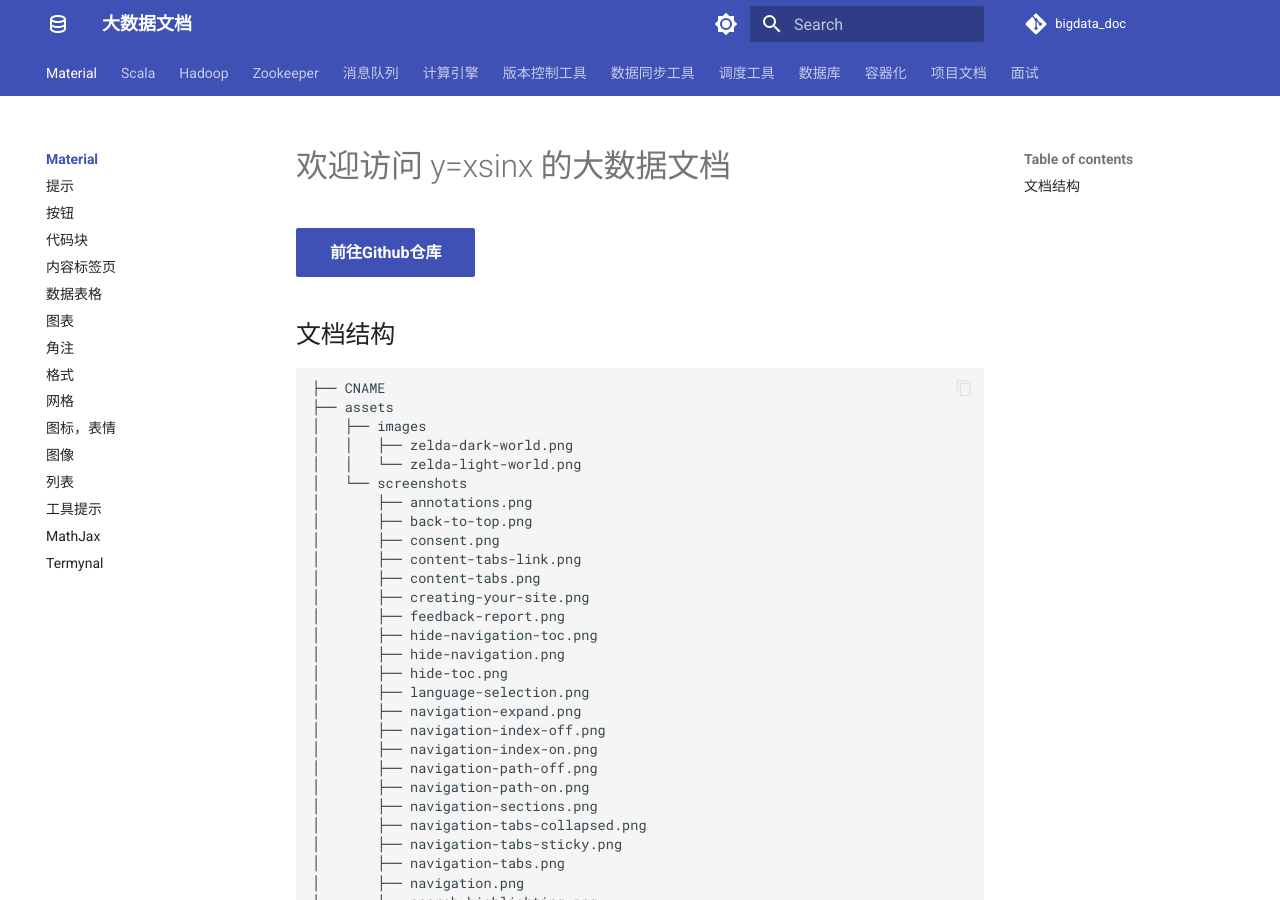
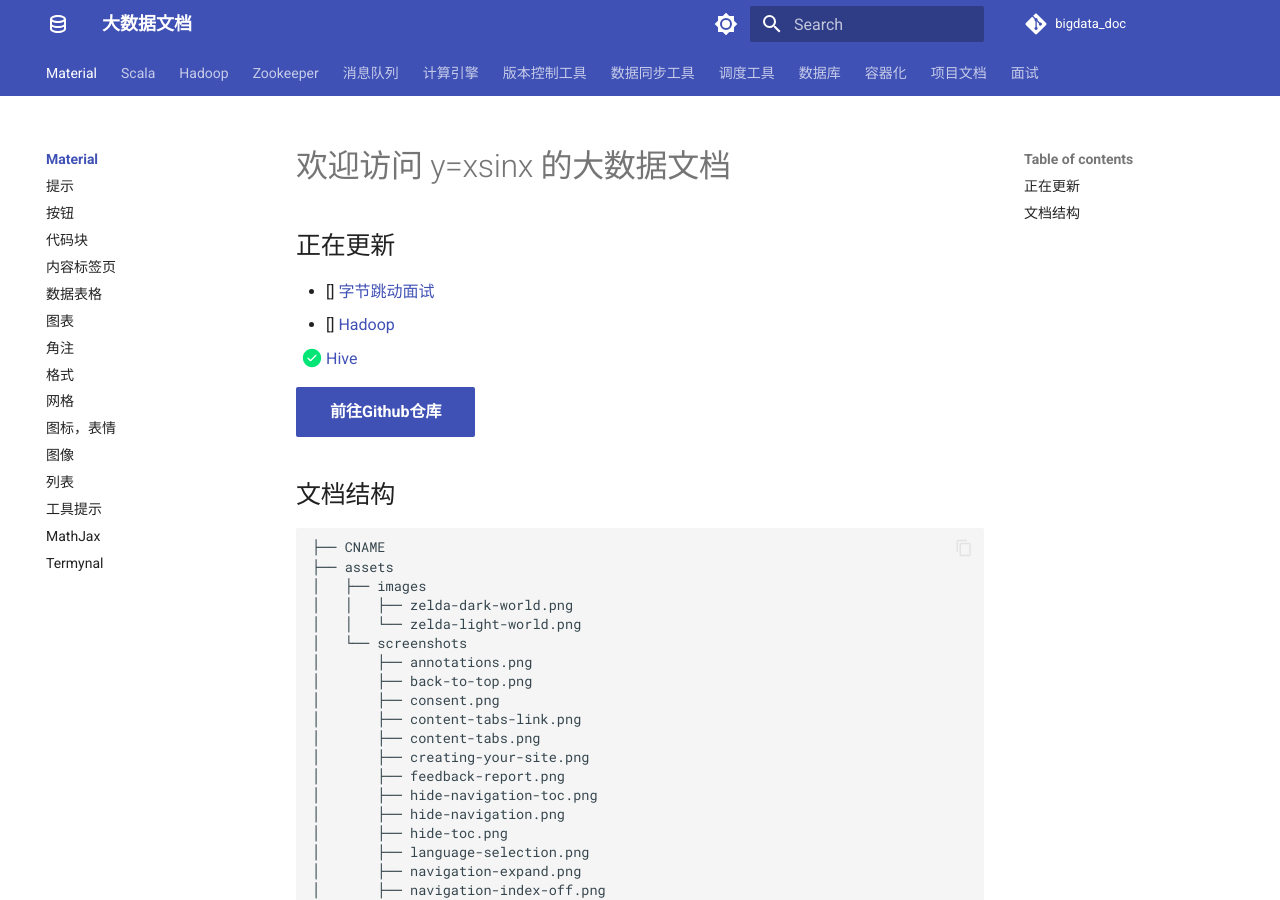
Before and after one commit to Mr-Gump/bigdata_doc, an MkDocs documentation site: the page built from docs/index.md, in a window 1280 px wide and 900 px high. Built offline with MkDocs 1.6.1 and Material for MkDocs 9.7.7, drawn with Linux system fonts in a browser that asks for light colours; comment, search, counter and statistics services are not loaded.

Commit message:
fix index

```diff
--- a/docs/index.md
+++ b/docs/index.md
@@ -1,4 +1,10 @@
 # 欢迎访问 y=xsinx 的大数据文档
+
+## 正在更新
+- [] [字节跳动面试](/interview/zjtd/)
+- [] [Hadoop](/hadoop/)
+- [x] [Hive](/hive/)
+
 
 [前往Github仓库](https://github.com/Mr-Gump/bigdata_doc){ .md-button .md-button--primary }
 
--- a/mkdocs.yml
+++ b/mkdocs.yml
@@ -134,6 +134,7 @@ nav:
   - Hadoop:
     - Hadoop概述: hadoop/hdp_01.md
     - Hadoop运行环境搭建: hadoop/hdp_02.md
+    - Hadoop运行模式: hadoop/hdp_03.md
     - 常见错误及解决方案: hadoop/hdp_04.md
   - Zookeeper:
     - Zookeeper入门: zookeeper/zk_01.md
```
